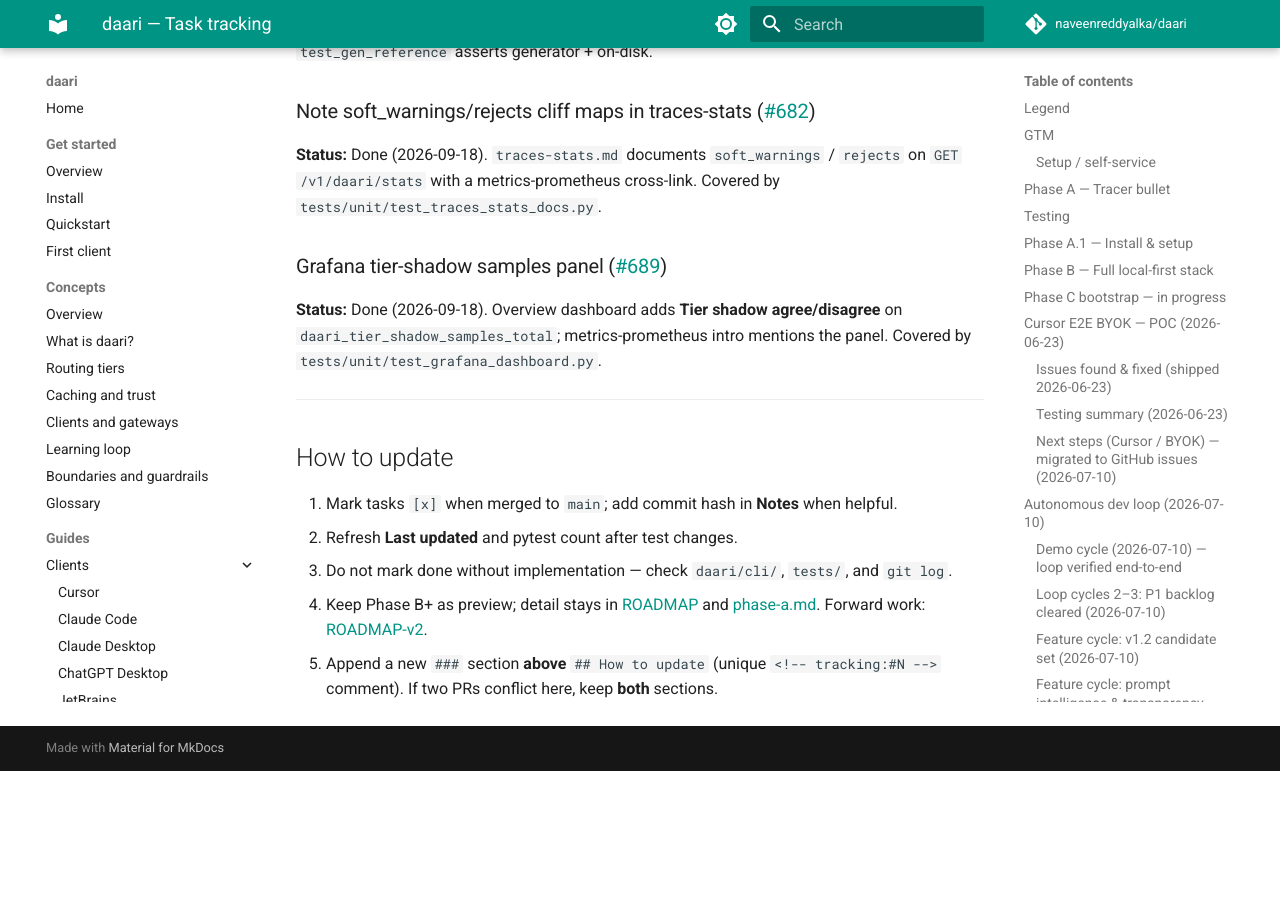
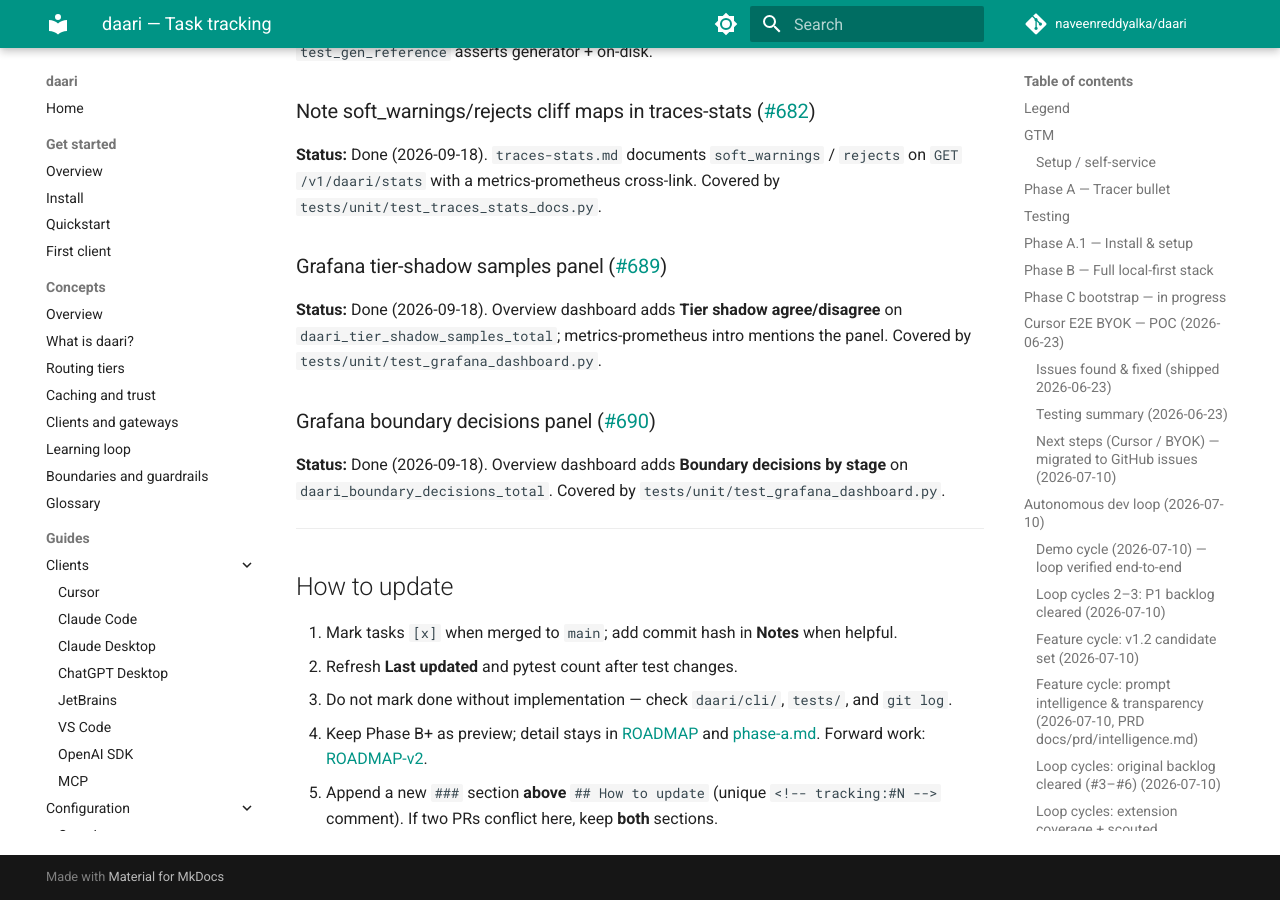
Before and after one commit to naveenreddyalka/daari, an MkDocs documentation site: the page built from docs/TRACKING.md, in a window 1280 px wide and 900 px high, scrolled down 76860 px. Built offline with MkDocs 1.6.1 and Material for MkDocs 9.7.7, drawn with Linux system fonts in a browser that asks for light colours; comment, search, counter and statistics services are not loaded; before the commit the page ends 77631 px from its top, so only the background shows below that.

Commit message:
feat(grafana): add boundary decisions panel to overview dashboard (#695)
Closes #690.

Co-authored-by: Cursor <cursoragent@cursor.com>

```diff
--- a/docs/TRACKING.md
+++ b/docs/TRACKING.md
@@ -3165,6 +3165,13 @@ Covered by `tests/unit/test_traces_stats_docs.py`.
 agree/disagree** on `daari_tier_shadow_samples_total`; metrics-prometheus
 intro mentions the panel. Covered by `tests/unit/test_grafana_dashboard.py`.
 
+### Grafana boundary decisions panel ([#690](https://github.com/naveenreddyalka/daari/issues/690))
+
+<!-- tracking:#690 -->
+**Status:** Done (2026-09-18). Overview dashboard adds **Boundary decisions
+by stage** on `daari_boundary_decisions_total`. Covered by
+`tests/unit/test_grafana_dashboard.py`.
+
 ---
 
 ## How to update
```
Also changed, not shown: 2 other files.
